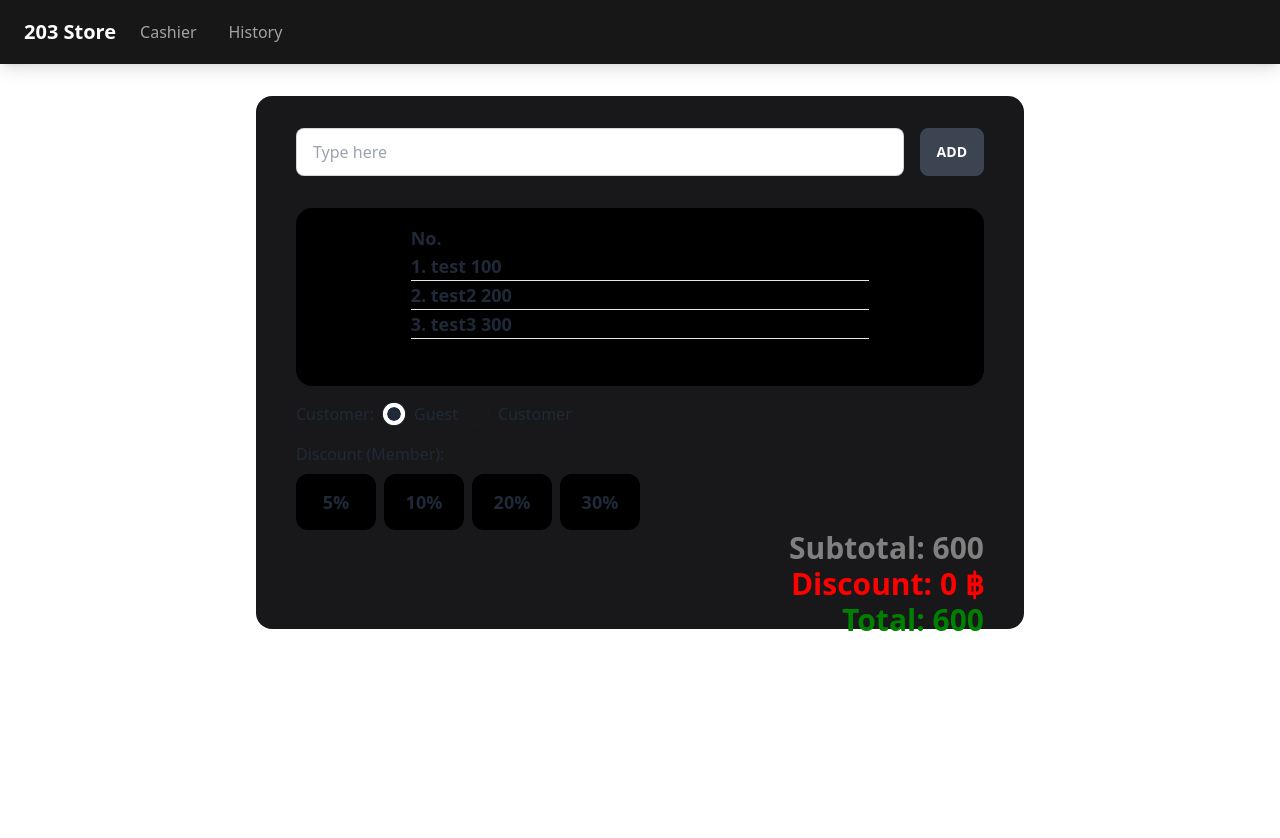
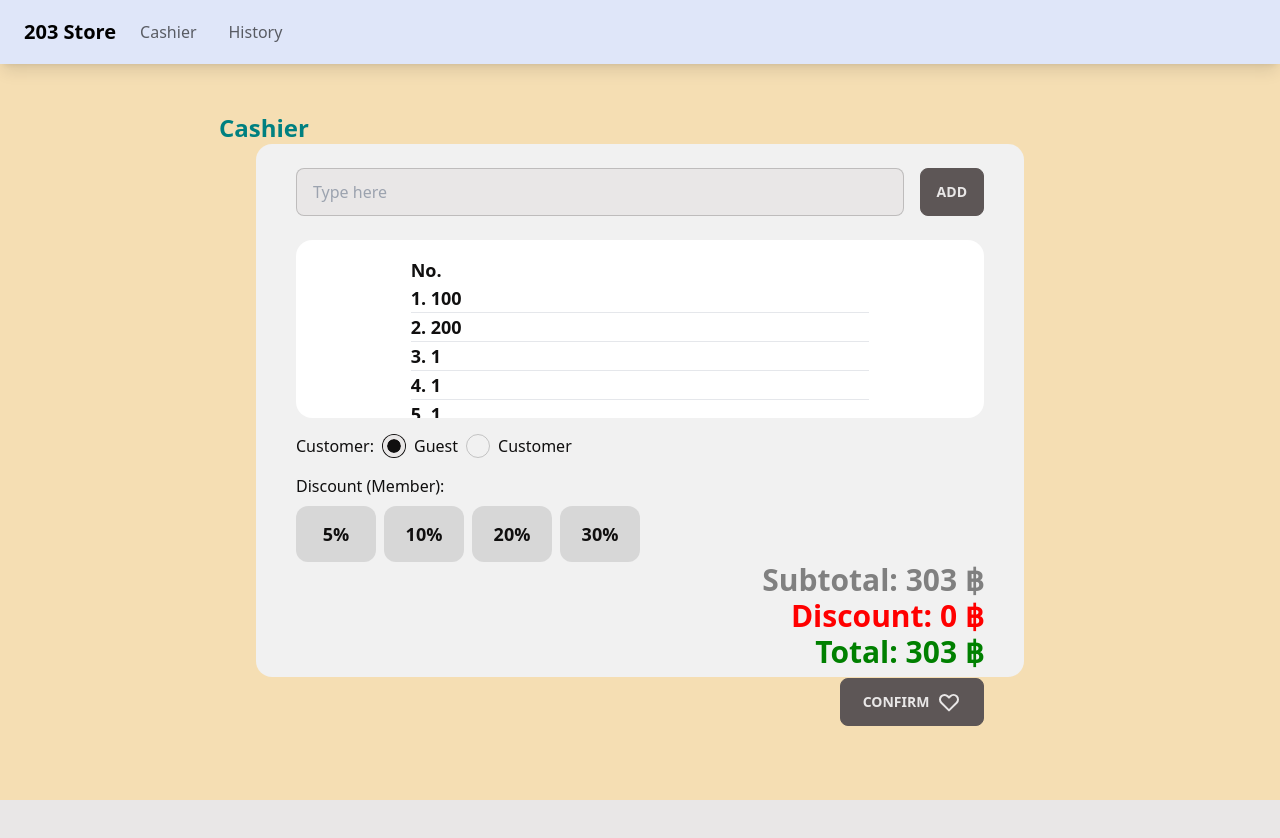
Before and after one commit to TanasitISTG/203-Store, a Vue app: page / in a window 1280 px wide. Shown: the top 838 px of the page. Built offline with nearby package versions, Linux system fonts and the light colour scheme.

Commit message:
fix: cashier now functional

```diff
--- a/index.html
+++ b/index.html
@@ -4,7 +4,7 @@
     <meta charset="UTF-8">
     <link rel="icon" href="/favicon.ico">
     <meta name="viewport" content="width=device-width, initial-scale=1.0">
-    <title>Vite App</title>
+    <title>Roblox player</title>
   </head>
   <body>
     <div id="app" class="w-screen h-screen"></div>
--- a/src/App.vue
+++ b/src/App.vue
@@ -6,7 +6,9 @@ import Cashier from './components/Cashier/Cashier.vue';
 
 <template>
     <NavBar />
-    <Header title="Cashier" />
+    <div class="w-1/2 flex justify-center -ml-14 mt-12">
+        <Header title="Cashier" style="color: teal" />
+    </div>
     <div class="w-full h-full flex justify-center">
         <Cashier />
     </div>
--- a/src/assets/main.css
+++ b/src/assets/main.css
@@ -5,3 +5,29 @@
 html {
   overflow-y: hidden;
 }
+
+body {
+  background-color: wheat;
+}
+
+@layer utilities {
+  .scrollbar::-webkit-scrollbar {
+    width: 20px;
+    height: 20px;
+  }
+
+  .scrollbar::-webkit-scrollbar-track {
+    border-radius: 100vh;
+    background: #f7f4ed;
+  }
+
+  .scrollbar::-webkit-scrollbar-thumb {
+    background: #e0cbcb;
+    border-radius: 100vh;
+    border: 3px solid #f6f7ed;
+  }
+
+  .scrollbar::-webkit-scrollbar-thumb:hover {
+    background: #c0a0b9;
+  }
+}
--- a/src/components/Cashier/Cashier.vue
+++ b/src/components/Cashier/Cashier.vue
@@ -1,42 +1,83 @@
 <script setup>
+import { ref, watch } from 'vue';
 import BaseCard from '../Base/BaseCard.vue';
 
-let testArr = [
-    {
-        name: 'test',
-        price: 100
-    },
-    {
-        name: 'test2',
-        price: 200
-    },
-    {
-        name: 'test3',
-        price: 300
-    }
-]
+let amount = ref('');
+let testArr = ref([100, 200, 1, 1, 1]);
+let discount = ref(0);
+let customerType = ref('guest')
 
-const getTotal = () => {
+const getTotalWithoutDiscount = () => {
     let total = 0;
-    testArr.forEach(item => {
-        total += item.price;
-    })
+    testArr.value.forEach((amount) => {
+        total += parseInt(amount);
+    });
     return total;
 }
+
+const getTotalWithDiscount = () => {
+    return getTotalWithoutDiscount() - (getTotalWithoutDiscount() * discount.value / 100);
+}
+
+const getDiscount = () => {
+    return getTotalWithoutDiscount() * discount.value / 100;
+}
+
+const addAmount = () => {
+    if (amount.value === '' || parseInt(amount.value) === 0 || amount.value.length === 0 || isNaN(amount.value) || amount.value === null || amount.value === undefined) {
+        amount.value = '';
+        return;
+    }
+
+    testArr.value.push(parseInt(amount.value));
+    amount.value = '';
+    checkDiscount();
+}
+
+watch([testArr.value, customerType], () => {
+    if (customerType.value === 'guest') {
+        if (getTotalWithoutDiscount() >= 400) {
+            discount.value = 5;
+        }
+        if (getTotalWithoutDiscount() >= 800) {
+            discount.value = 10;
+        }
+        if (getTotalWithoutDiscount() < 400) {
+            discount.value = 0;
+        }
+    } else {
+        if (getTotalWithoutDiscount() >= 400) {
+            discount.value = 5;
+        }
+        if (getTotalWithoutDiscount() >= 800) {
+            discount.value = 10;
+        }
+        if (getTotalWithoutDiscount() >= 1200) {
+            discount.value = 20;
+        }
+        if (getTotalWithoutDiscount() >= 1600) {
+            discount.value = 30;
+        }
+        if (getTotalWithoutDiscount() < 400) {
+            discount.value = 0;
+        }
+    }
+});
 </script>
 
 <template>
-    <BaseCard width="w-3/5" height="h-2/3" backgroundColor="bg-zinc-900">
-        <div class="flex flex-row space-x-4 mt-8 mx-10">
-            <input type="text" placeholder="Type here" class="input input-bordered w-full max-w-5xl" />
-            <button class="btn">Add</button>
+    <BaseCard width="w-3/5" height="h-2/3" backgroundColor="bg-[#F1F1F1]">
+        <div class="flex flex-row space-x-4 mt-6 mx-10">
+            <input type="text" placeholder="Type here" class="input input-bordered w-full max-w-5xl" v-model="amount"
+                @keyup.enter="addAmount()" />
+            <button class="btn" @click="addAmount()">Add</button>
         </div>
 
-        <BaseCard width="w-1/1" height="h-1/3" backgroundColor="bg-black" class="mx-10 mt-8">
+        <BaseCard width="w-1/1" height="h-1/3" backgroundColor="bg-white" class="mx-10 mt-6 overflow-auto scrollbar">
             <div class="w-2/3 h-ful mx-auto pt-4">
                 <p class="text-lg font-semibold">No.</p>
-                <div v-for="(item, index) in testArr" :key="index">
-                    <p class="text-lg font-semibold">{{ index + 1 }}. {{ item.name }} {{ item.price }}</p>
+                <div v-for="(amount, index) in testArr" :key="index">
+                    <p class="text-lg font-semibold">{{ index + 1 }}. {{ amount }}</p>
                     <hr />
                 </div>
             </div>
@@ -45,31 +86,31 @@ const getTotal = () => {
         <div class="w-4/5 flex flex-col mx-10">
             <div class="flex flex-row space-x-2 mt-4">
                 <p>Customer:</p>
-                <input type="radio" name="radio-1" class="radio" checked />
+                <input type="radio" name="radio-1" class="radio" value="guest" v-model="customerType" checked />
                 <p>Guest</p>
-                <input type="radio" name="radio-1" class="radio" />
+                <input type="radio" name="radio-1" class="radio radio-base-100" value="customer" v-model="customerType" />
                 <p>Customer</p>
             </div>
 
             <div class="flex flex-col mt-4">
                 <p>Discount (Member): </p>
                 <div class="flex flex-row space-x-2 mt-2">
-                    <div class="w-20 h-14 rounded-xl bg-black">
+                    <div class="w-20 h-14 rounded-xl" :class="discount === 5 ? 'bg-green-500' : 'bg-[#D7D7D7]'">
                         <div class="flex flex-col justify-center items-center h-full">
                             <p class="text-lg font-semibold">5%</p>
                         </div>
                     </div>
-                    <div class="w-20 h-14 rounded-xl bg-black">
+                    <div class="w-20 h-14 rounded-xl" :class="discount === 10 ? 'bg-green-500' : 'bg-[#D7D7D7]'">
                         <div class="flex flex-col justify-center items-center h-full">
                             <p class="text-lg font-semibold">10%</p>
                         </div>
                     </div>
-                    <div class="w-20 h-14 rounded-xl bg-black">
+                    <div class="w-20 h-14 rounded-xl" :class="discount === 20 ? 'bg-green-500' : 'bg-[#D7D7D7]'">
                         <div class="flex flex-col justify-center items-center h-full">
                             <p class="text-lg font-semibold">20%</p>
                         </div>
                     </div>
-                    <div class="w-20 h-14 rounded-xl bg-black">
+                    <div class="w-20 h-14 rounded-xl" :class="discount === 30 ? 'bg-green-500' : 'bg-[#D7D7D7]'">
                         <div class="flex flex-col justify-center items-center h-full">
                             <p class="text-lg font-semibold">30%</p>
                         </div>
@@ -79,9 +120,19 @@ const getTotal = () => {
         </div>
 
         <div class="flex flex-col mx-10">
-            <p class="text-right text-3xl font-semibold" style="color: grey">Subtotal: {{ getTotal() }}</p>
-            <p class="text-right text-3xl font-semibold" style="color: red">Discount: 0 ฿</p>
-            <p class="text-right text-3xl font-semibold" style="color: green">Total: {{ getTotal() }}</p>
+            <p class="text-right text-3xl font-semibold" style="color: grey">Subtotal: {{ getTotalWithoutDiscount() }} ฿</p>
+            <p class="text-right text-3xl font-semibold" style="color: red">Discount: {{ getDiscount() }} ฿</p>
+            <p class="text-right text-3xl font-semibold" style="color: green">Total: {{ getTotalWithDiscount() }} ฿</p>
+            <div class="flex flex-row justify-end mt-2">
+                <button class="btn gap-2 w-36">
+                    Confirm
+                    <svg xmlns="http://www.w3.org/2000/svg" class="h-6 w-6" fill="none" viewBox="0 0 24 24"
+                        stroke="currentColor">
+                        <path stroke-linecap="round" stroke-linejoin="round" stroke-width="2"
+                            d="M4.318 6.318a4.5 4.5 0 000 6.364L12 20.364l7.682-7.682a4.5 4.5 0 00-6.364-6.364L12 7.636l-1.318-1.318a4.5 4.5 0 00-6.364 0z" />
+                    </svg>
+                </button>
+            </div>
         </div>
     </BaseCard>
 </template>
--- a/src/components/Navbar.vue
+++ b/src/components/Navbar.vue
@@ -3,16 +3,16 @@
 </script>
 
 <template>
-    <nav class="relative flex w-full flex-wrap items-center justify-start bg-neutral-900 py-3 text-neutral-200 shadow-lg">
+    <nav class="relative flex w-full flex-wrap items-center justify-start bg-[#DFE6F9] py-3 shadow-lg">
         <div class="flex w-full flex-wrap items-center justify-between px-6">
             <div class="flex basis-auto items-center">
-                <a class="pr-2 text-xl font-semibold text-white" href="#">203 Store</a>
+                <a class="pr-2 text-xl font-extrabold text-black" href="#">203 Store</a>
                 <ul class="list-style-none mr-auto flex flex-row pl-0">
                     <li class="p-2">
-                        <a class="p-0 text-white opacity-60 hover:opacity-80 lg:px-2" href="#">Cashier</a>
+                        <a class="p-0 text-black opacity-60 hover:opacity-80 lg:px-2" href="#">Cashier</a>
                     </li>
                     <li class="p-2">
-                        <a class="p-0 text-white opacity-60 hover:opacity-80 lg:px-2" href="#">History</a>
+                        <a class="p-0 text-black opacity-60 hover:opacity-80 lg:px-2" href="#">History</a>
                     </li>
                 </ul>
             </div>
--- a/tailwind.config.js
+++ b/tailwind.config.js
@@ -3,5 +3,8 @@ module.exports = {
   theme: {
     extend: {},
   },
+  daisyui: {
+    themes: ["garden"],
+  },
   plugins: [require("daisyui")],
 };
```
